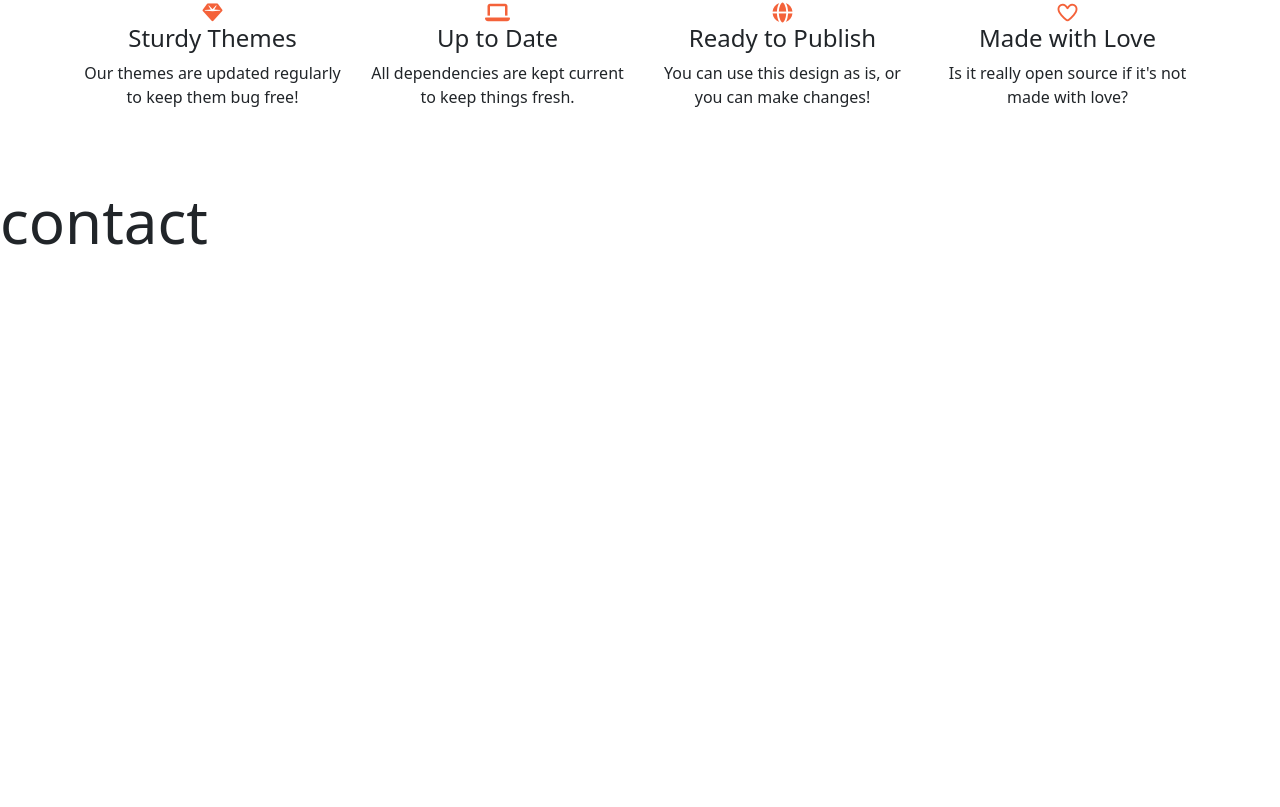
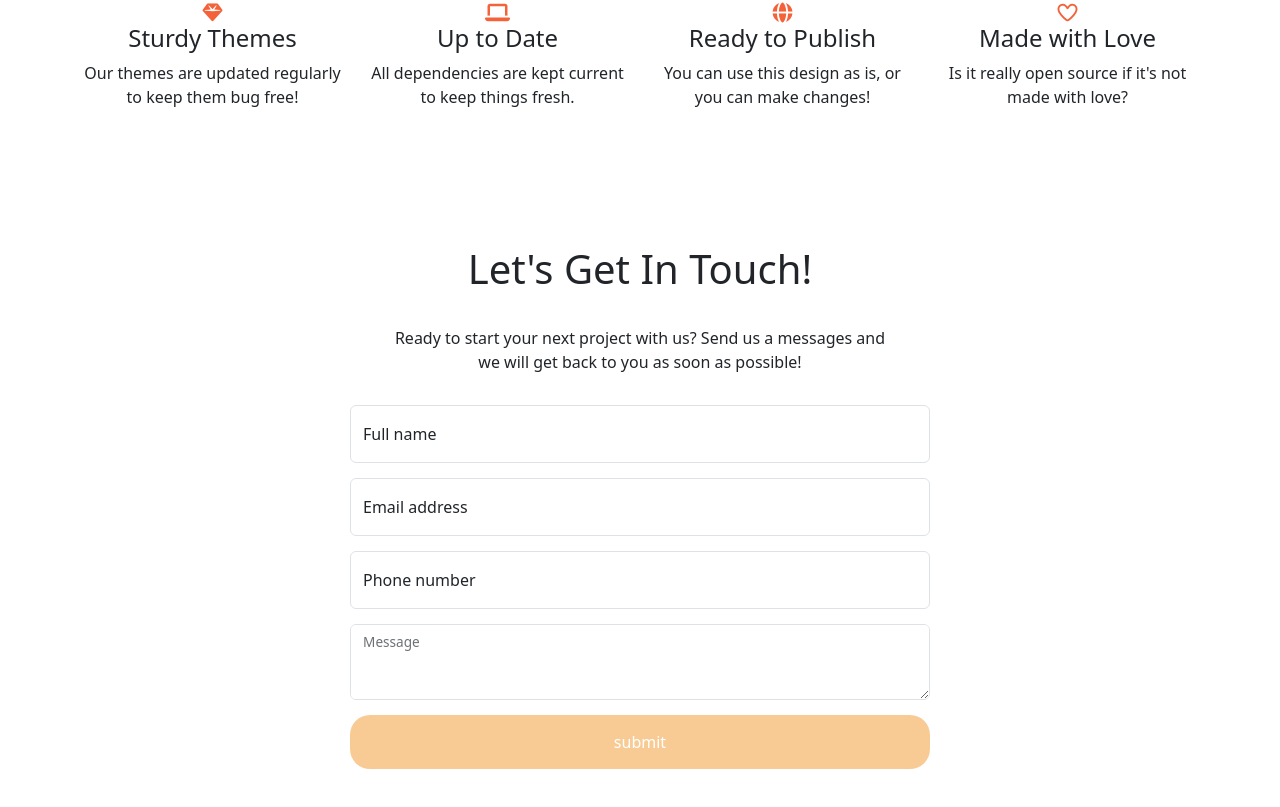
Before and after one commit to shahdqou15/react-projact, a React (Vite) app: page / in a window 1280 px wide. Shown: the part 1372-2179 px from the top of the page. Built offline with nearby package versions, Linux system fonts and the light colour scheme.

Commit message:
create contact section

```diff
--- a/src/contact/Contact.jsx
+++ b/src/contact/Contact.jsx
@@ -5,7 +5,32 @@ function Contact() {
 
   return (
     <>
-    <h1>contact</h1>
+      <section className={style.contact}>
+
+        <h2>Let's Get In Touch!</h2>
+        <p>Ready to start your next project with us? Send us a messages and<br></br> we will get back to you as soon as possible!</p>
+        <div class="form-floating w-50">
+          <input type="text" className="form-control " id="floatingInput" placeholder="name@example.com"></input>
+          <label for="floatingInput">Full name</label>
+        </div>
+
+        <div class="form-floating w-50">
+          <input type="email" className="form-control" id="floatingInput" placeholder="name@example.com"></input>
+            <label for="floatingInput">Email address</label>
+        </div>
+
+        <div class="form-floating w-50">
+          <input type="text" className="form-control" id="floatingInput" placeholder="name@example.com"></input>
+            <label for="floatingInput">Phone number</label>
+        </div>
+
+        <div class="form-floating w-50">
+          <textarea type="text" className="form-control pb-5"></textarea>
+            <label for="floatingInput">Message</label>
+        </div>
+        <input type='submit' className={style.btn} value="submit" disabled></input>
+
+      </section>
 
     </>
   )
--- a/src/contact/contact.module.css
+++ b/src/contact/contact.module.css
@@ -0,0 +1,19 @@
+.contact{
+    padding: 60px;
+    flex-direction: column;
+    display: flex;
+    flex-direction: column;
+    text-align: center;
+    justify-content: center;
+    align-items: center;
+    gap: 15px;
+}
+.btn{
+    color: #fff;
+    background-color: #f094237c;
+    padding: 15px;
+    border-radius: 20px;
+    border: none;
+    width: 50%;
+
+}
--- a/src/navbar/navbar.module.css
+++ b/src/navbar/navbar.module.css
@@ -28,6 +28,3 @@ ul{
 li:hover{
     color: #b4aeae;
 }
-body{
-    height: 10000px;
-}
```
